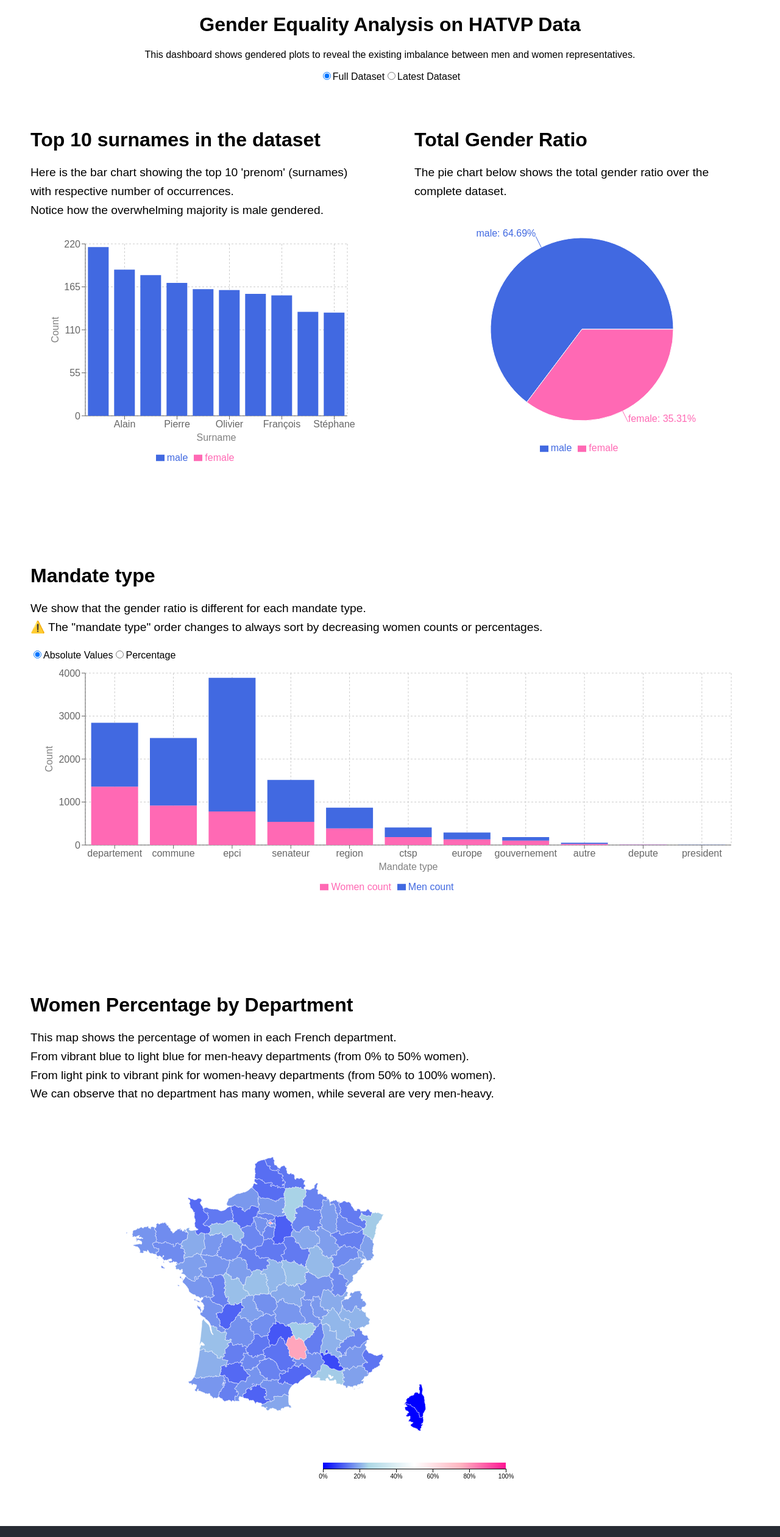
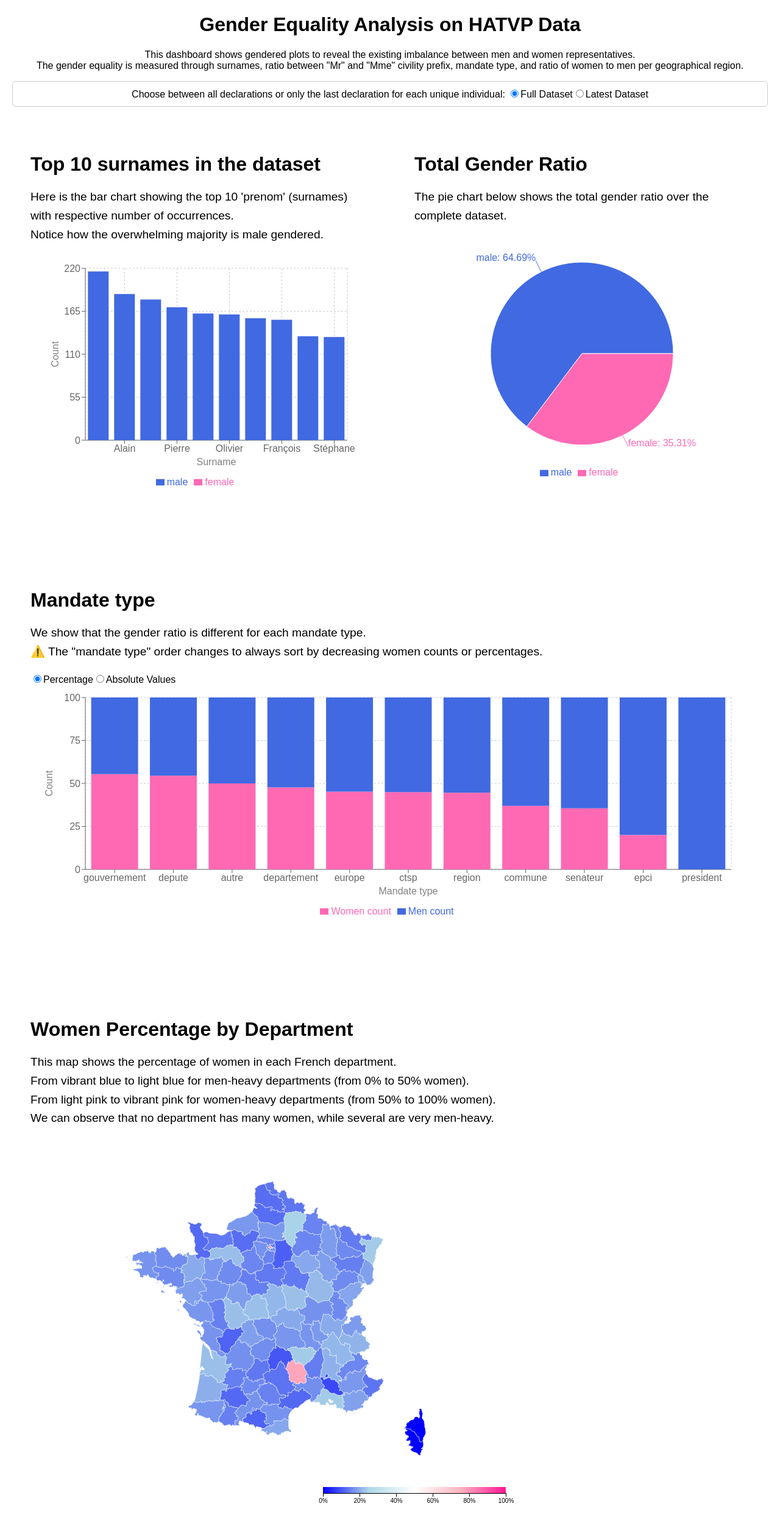
Before and after one commit to louispaulet/hatvp_reactjs_viz, a React (Create React App) app in the folder hatvp_viz/: page /hatvp_reactjs_viz/gender_equality in a window 1280 px wide. Shown: the part 100-2621 px from the top of the page at 61% size. Built offline with nearby package versions, Linux system fonts and the light colour scheme.

Commit message:
add some styling to datasource selector and a bit more text to the gender equality dashboard

```diff
--- a/hatvp_viz/src/App.css
+++ b/hatvp_viz/src/App.css
@@ -140,3 +140,10 @@ body {
   box-sizing: border-box;
   padding: 10px;
 }
+
+
+.dataset-selector {
+    border: 1px solid #ccc; /* light gray border */
+    border-radius: 5px; /* rounded corners */
+    padding: 10px; /* optional: add padding inside the border */
+}
--- a/hatvp_viz/src/dashboards/gender_equality.js
+++ b/hatvp_viz/src/dashboards/gender_equality.js
@@ -15,8 +15,11 @@ const GenderEquality = () => {
   return (
     <div className="gender-equality-container">
       <h1>Gender Equality Analysis on HATVP Data</h1>
-      <p>This dashboard shows gendered plots to reveal the existing imbalance between men and women representatives.</p>
+      <p>This dashboard shows gendered plots to reveal the existing imbalance between men and women representatives. <br/>
+      The gender equality is measured through surnames, ratio between "Mr" and "Mme" civility prefix, mandate type, and ratio of women to men per geographical region.
+      </p>
       <div className="dataset-selector">
+      <label> Choose between all declarations or only the last declaration for each unique individual:  </label>
         <label>
           <input
             type="radio"
@@ -42,6 +45,27 @@ const GenderEquality = () => {
         <div className="plot-item"><GenderCountPerMandateType dataset={dataset} /></div>
         <div className="plot-item"><GenderChoropleth dataset={dataset} /></div>
       </div>
+      <div className="dataset-selector">
+      <label> Choose between all declarations or only the last declaration for each unique individual:  </label>
+        <label>
+          <input
+            type="radio"
+            value="full"
+            checked={dataset === 'full'}
+            onChange={handleDatasetChange}
+          />
+          Full Dataset
+        </label>
+        <label>
+          <input
+            type="radio"
+            value="latest"
+            checked={dataset === 'latest'}
+            onChange={handleDatasetChange}
+          />
+          Latest Dataset
+        </label>
+      </div>
     </div>
   );
 }
--- a/hatvp_viz/src/plots/gender_count_per_mandate_type.js
+++ b/hatvp_viz/src/plots/gender_count_per_mandate_type.js
@@ -3,7 +3,7 @@ import { BarChart, Bar, XAxis, YAxis, CartesianGrid, Tooltip, Legend, Responsive
 
 const GenderCountPerMandateType = ({dataset}) => {
   const [data, setData] = useState([]);
-  const [viewMode, setViewMode] = useState('absolute'); // 'absolute' or 'percentage'
+  const [viewMode, setViewMode] = useState('percentage'); // 'absolute' or 'percentage'
 
   useEffect(() => {
     fetch(`./datasets/gender_ratio_per_type_mandat_${dataset}.csv`)
@@ -64,20 +64,20 @@ const GenderCountPerMandateType = ({dataset}) => {
         <label>
           <input
             type="radio"
+            value="percentage"
+            checked={viewMode === 'percentage'}
+            onChange={handleToggleChange}
+          />
+          Percentage
+        </label>
+        <label>
+          <input
+            type="radio"
             value="absolute"
             checked={viewMode === 'absolute'}
             onChange={handleToggleChange}
           />
           Absolute Values
-        </label>
-        <label>
-          <input
-            type="radio"
-            value="percentage"
-            checked={viewMode === 'percentage'}
-            onChange={handleToggleChange}
-          />
-          Percentage
         </label>
       </div>
       <ResponsiveContainer width="100%" height={400}>
```
